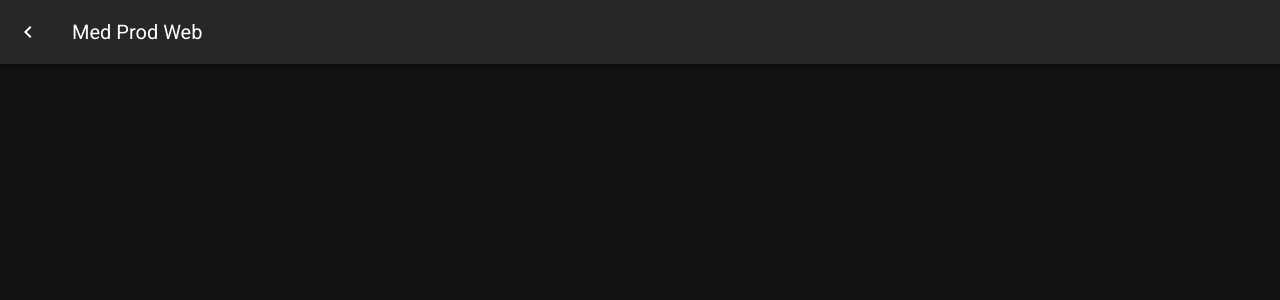
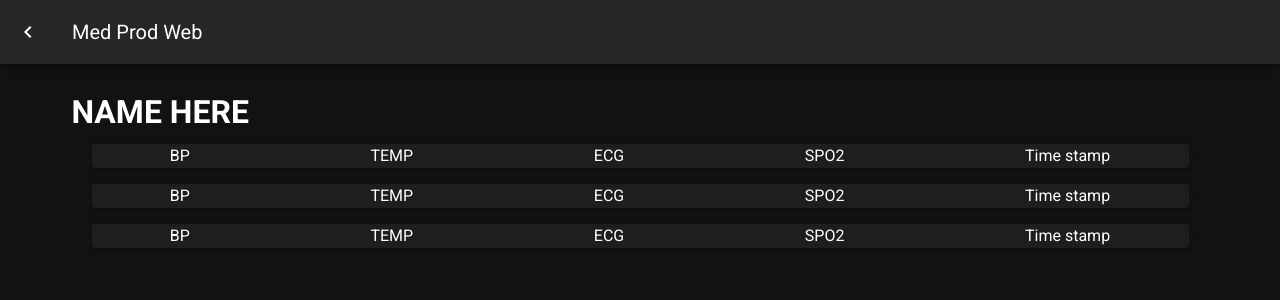
Before and after one commit to shell-raiser/Med-Prod-Web-UI, a Nuxt app: page /patientLogs in a window 1280 px wide. Before the commit this address had no page. Shown: the top 300 px of the page. Built offline with nearby package versions, Linux system fonts and the light colour scheme.

Commit message:
create components for patient logs

```diff
--- /dev/null
+++ b/components/patientLog.vue
@@ -0,0 +1,13 @@
+<template>
+    <v-container style="padding:20px;">
+        <v-card>
+            <v-row class=" justify-space-around ">
+                <span>BP</span>
+                <span>TEMP</span>
+                <span>ECG</span>
+                <span>SPO2</span>
+                <span>Time stamp</span>
+            </v-row>
+        </v-card>
+    </v-container>
+</template>
--- a/components/personCard.vue
+++ b/components/personCard.vue
@@ -1,5 +1,22 @@
 <template>
-    <v-card>
-        Someone
+    <v-card to="/patientLogs" style="padding:20px;">
+        <v-row class=" justify-space-around ">
+            <span>NAME</span>
+            <span>BP</span>
+            <span>TEMP</span>
+            <span>ECG</span>
+            <span>SPO2</span>
+        </v-row>
     </v-card>
 </template>
+
+<script >
+export default ({
+    methods: {
+        consoleIt() {
+            // console.log("clicked");
+
+        }
+    },
+})
+</script>
--- a/pages/monitorPatients.vue
+++ b/pages/monitorPatients.vue
@@ -1,6 +1,6 @@
 <template>
-    <!-- <h1>WIP</h1> -->
     <v-container>
+        <h1>All Patients</h1>
         <personCard />
     </v-container>
 
--- /dev/null
+++ b/pages/patientLogs.vue
@@ -0,0 +1,8 @@
+<template>
+    <v-container>
+        <h1>NAME HERE</h1>
+        <patientLog />
+        <patientLog />
+        <patientLog />
+    </v-container>
+</template>
```
